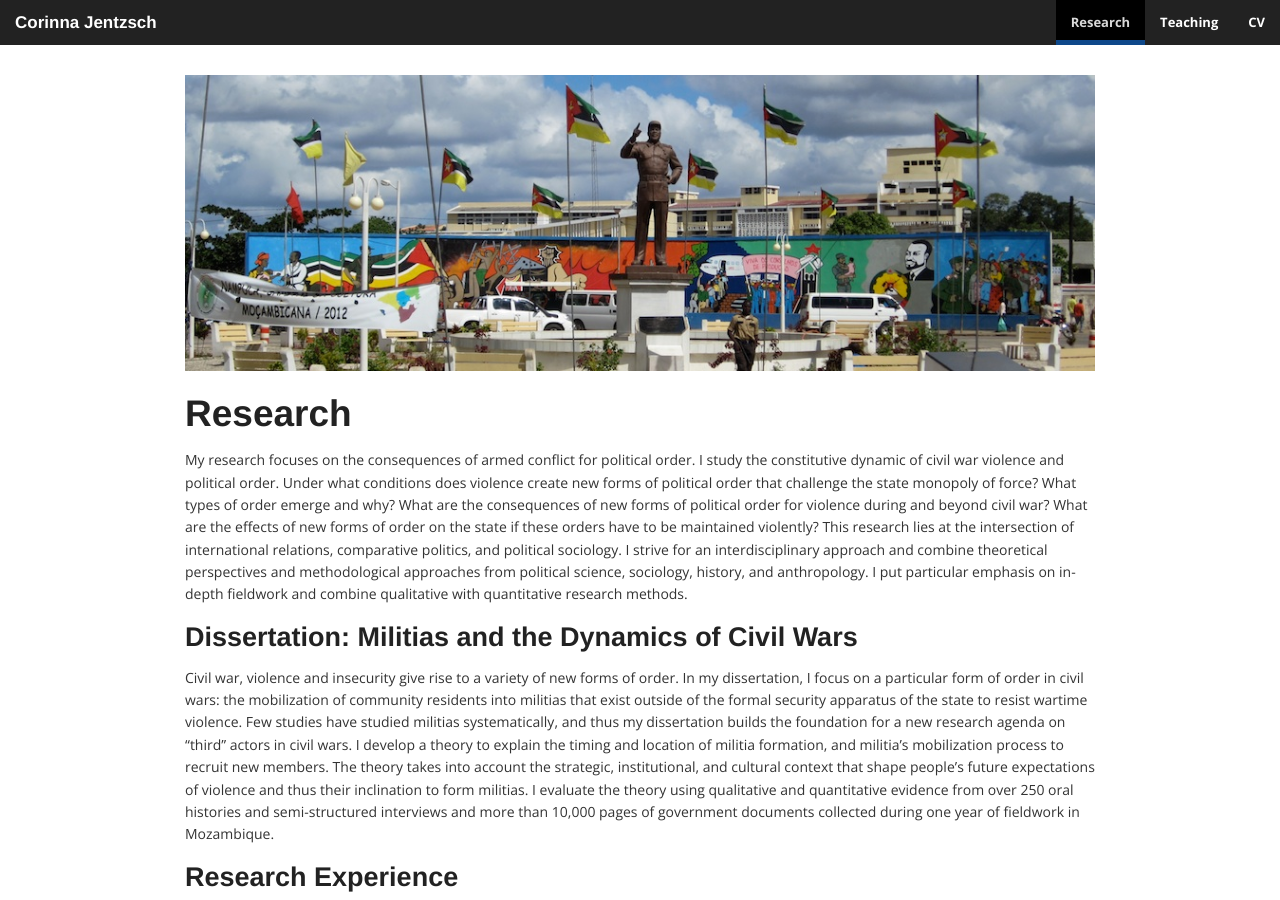
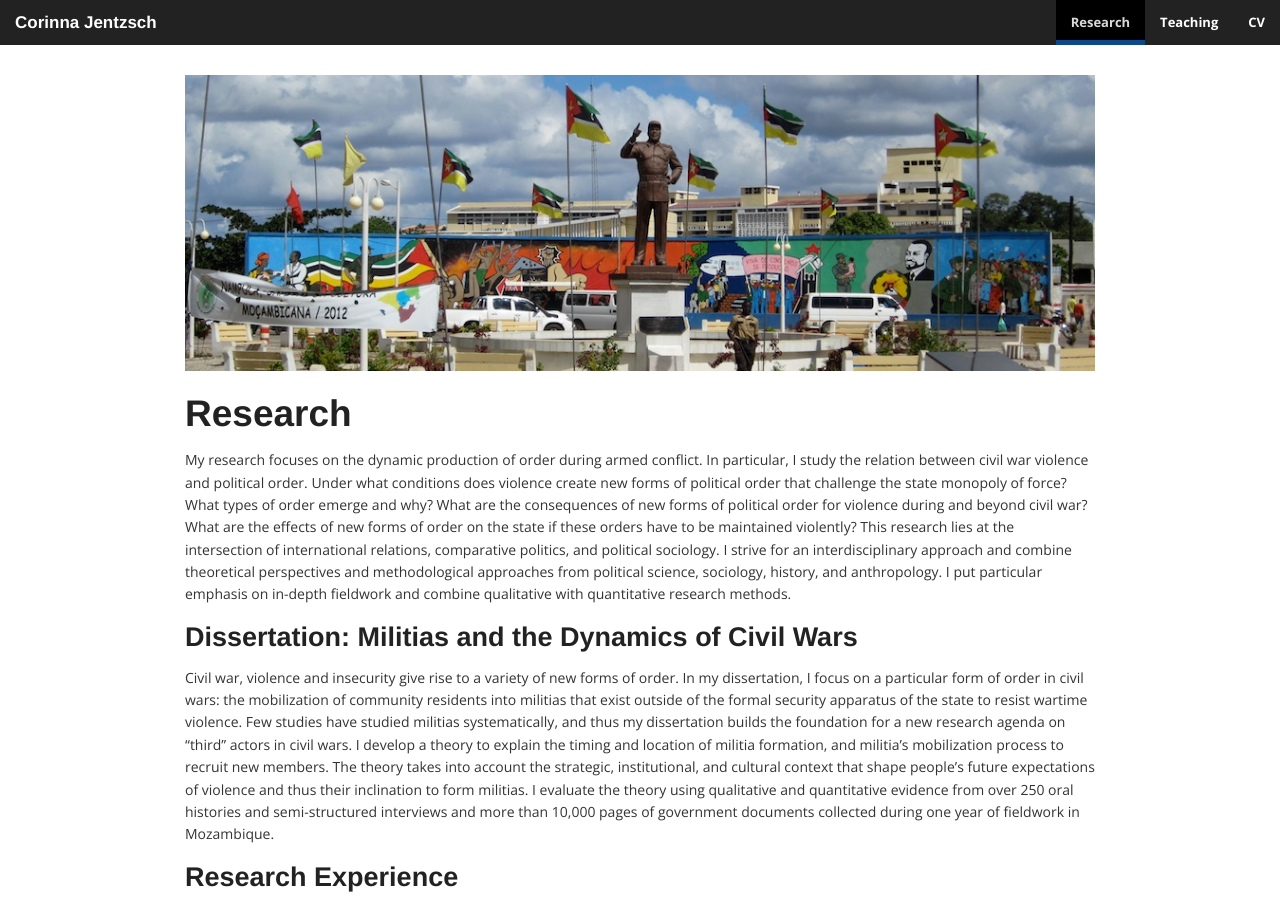
Before and after one commit to corinnajentzsch/corinnajentzsch.github.io, a Jekyll site: the page built from research.md, in a window 1280 px wide and 900 px high. Built offline with Jekyll 4.4.1, drawn with Linux system fonts in a browser that asks for light colours; nearby versions of some CDN libraries; library files that are not in the unit come from our copies.

Commit message:
Updated research.md

```diff
--- a/research.md
+++ b/research.md
@@ -7,7 +7,7 @@ banner: "![Nampula City](/assets/media/nampula-square.jpg)"
 
 ## Research
 
-My research focuses on the consequences of armed conflict for political order. I study the constitutive dynamic of civil war violence and political order. Under what conditions does violence create new forms of political order that challenge the state monopoly of force? What types of order emerge and why? What are the consequences of new forms of political order for violence during and beyond civil war? What are the effects of new forms of order on the state if these orders have to be maintained violently? This research lies at the intersection of international relations, comparative politics, and political sociology. I strive for an interdisciplinary approach and combine theoretical perspectives and methodological approaches from political science, sociology, history, and anthropology. I put particular emphasis on in-depth fieldwork and combine qualitative with quantitative research methods.
+My research focuses on the dynamic production of order during armed conflict. In particular, I study the relation between civil war violence and political order. Under what conditions does violence create new forms of political order that challenge the state monopoly of force? What types of order emerge and why? What are the consequences of new forms of political order for violence during and beyond civil war? What are the effects of new forms of order on the state if these orders have to be maintained violently? This research lies at the intersection of international relations, comparative politics, and political sociology. I strive for an interdisciplinary approach and combine theoretical perspectives and methodological approaches from political science, sociology, history, and anthropology. I put particular emphasis on in-depth fieldwork and combine qualitative with quantitative research methods.
 
 ### Dissertation: Militias and the Dynamics of Civil Wars
 
```
